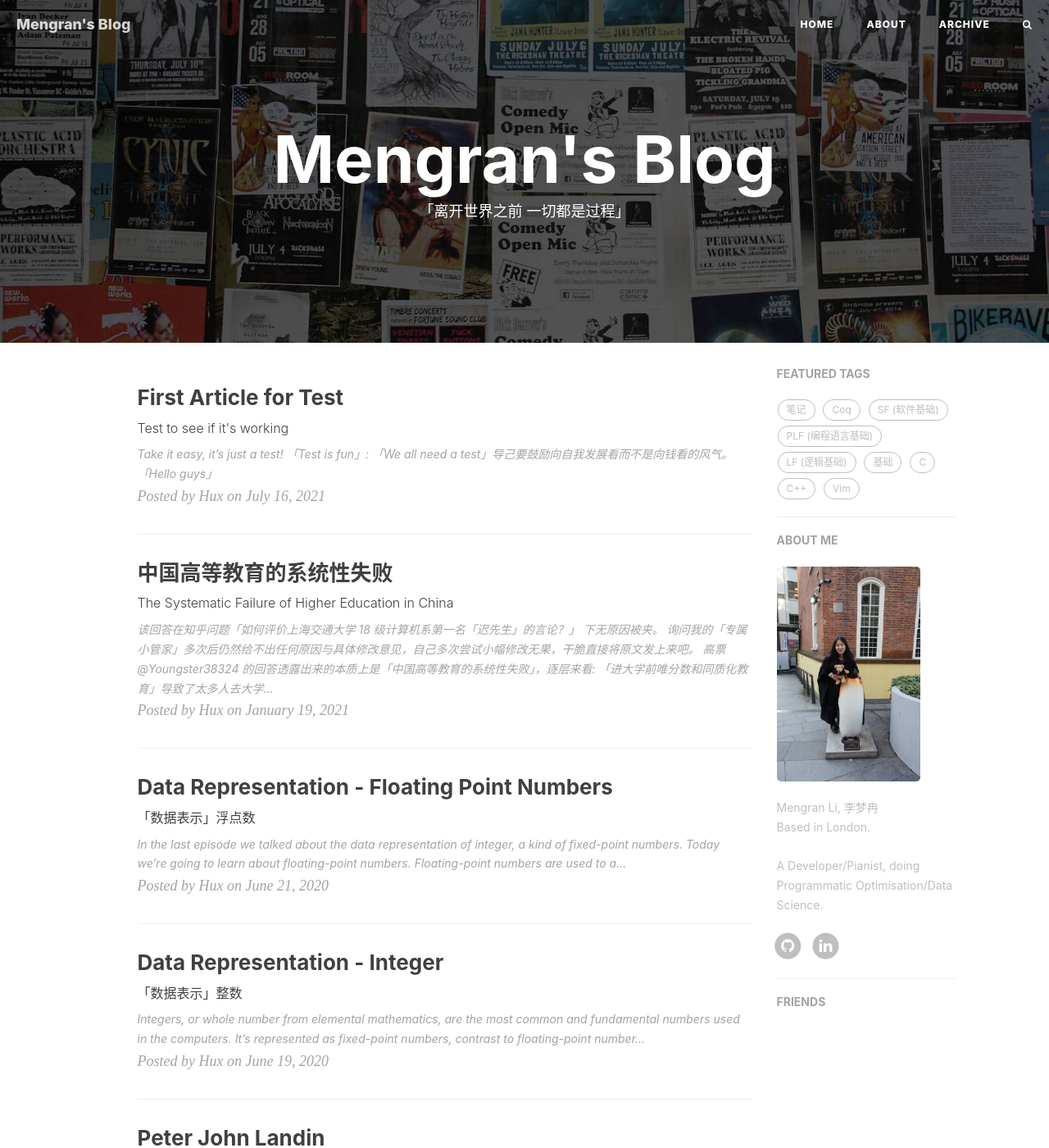
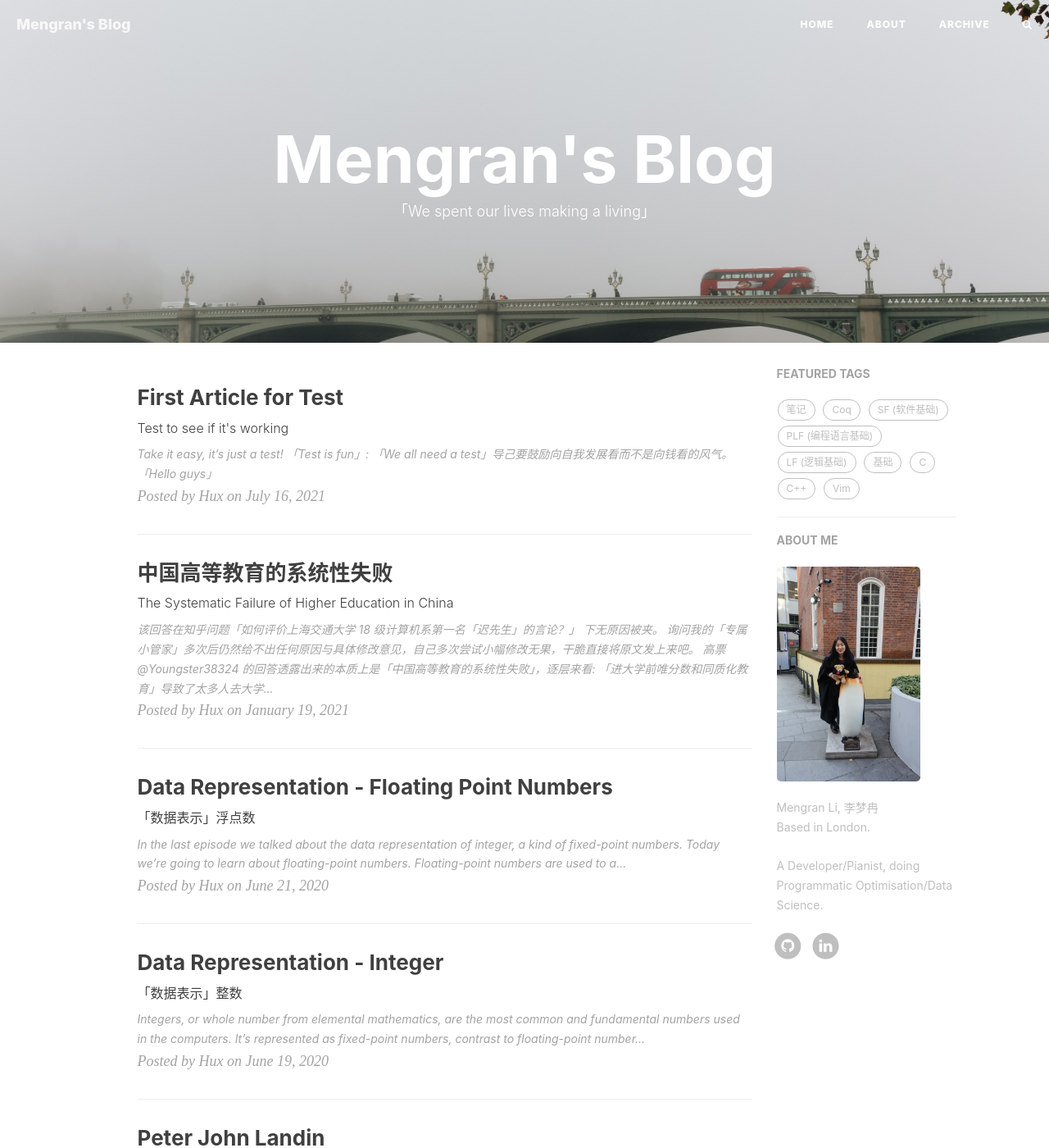
Before and after one commit to mengranli-ali/mengranli-ali.github.io, a Jekyll site: the page built from index.html, in a window 1280 px wide and 1400 px high. Shown: the whole window at 82% size. Built offline with Jekyll 4.4.1, drawn with Linux system fonts in a browser that asks for light colours; nearby versions of some CDN libraries; the list of posts is cut into pages by our own code; comment, search, counter and statistics services are not loaded.

Commit message:
update header pic

```diff
--- a/_config.yml
+++ b/_config.yml
@@ -1,7 +1,7 @@
 # Site settings
 title: Mengran's Blog
 SEOTitle: 李梦冉的博客 | Mengran's Blog
-header-img: img/home-bg.jpg
+header-img: img/homepage-bg-pic.jpg
 email: limengran257@gmail.com
 description: "Based in London"
 keyword: "Python, 博客, 个人网站, 互联网, Web, JavaScript, 前端, 设计"
@@ -30,7 +30,7 @@ paginate: 10
 exclude: ["less","node_modules","Gruntfile.js","package.json","README.md","README.zh.md"]
 anchorjs: true                          # if you want to customize anchor. check out line:181 of `post.html`
 # If you have timezone issue (e.g. #68) in China, uncomment to use this:
-#timezone: CN
+timezone: GB
 
 
 
@@ -101,4 +101,4 @@ page-mathjax: false
 
 
 # Friends
-friends: []
+# friends: []
--- a/archive.html
+++ b/archive.html
@@ -1,7 +1,7 @@
 ---
 title: Archive
 layout: default
-description: "「我干了什么 究竟拿了时间换了什么」"
+description: "「What I think of does make a difference」"
 header-img: "img/tag-bg.jpg"
 ---
 
--- a/index.html
+++ b/index.html
@@ -1,6 +1,7 @@
 ---
 layout: page
-description: "「离开世界之前 一切都是过程」"
+description: "「We spent our lives making a living」"
+header-img: "img/homepage-bg-pic.jpg"
 ---
 
 {% for post in paginator.posts %}
--- a/package.json
+++ b/package.json
@@ -1,7 +1,7 @@
 {
-    "name": "hux-blog",
-    "title": "Hux Blog",
-    "author": "Hux <huxpro@gmail.com>",
+    "name": "mengran-blog",
+    "title": "Mengran's Blog",
+    "author": "Mengran <limengran257@gmail.com>",
     "version": "1.8.2",
     "homepage": "http://huxpro.github.io",
     "repository": {
```
Also changed, not shown: img/homepage-bg-pic.jpg (added), 1 other file.
